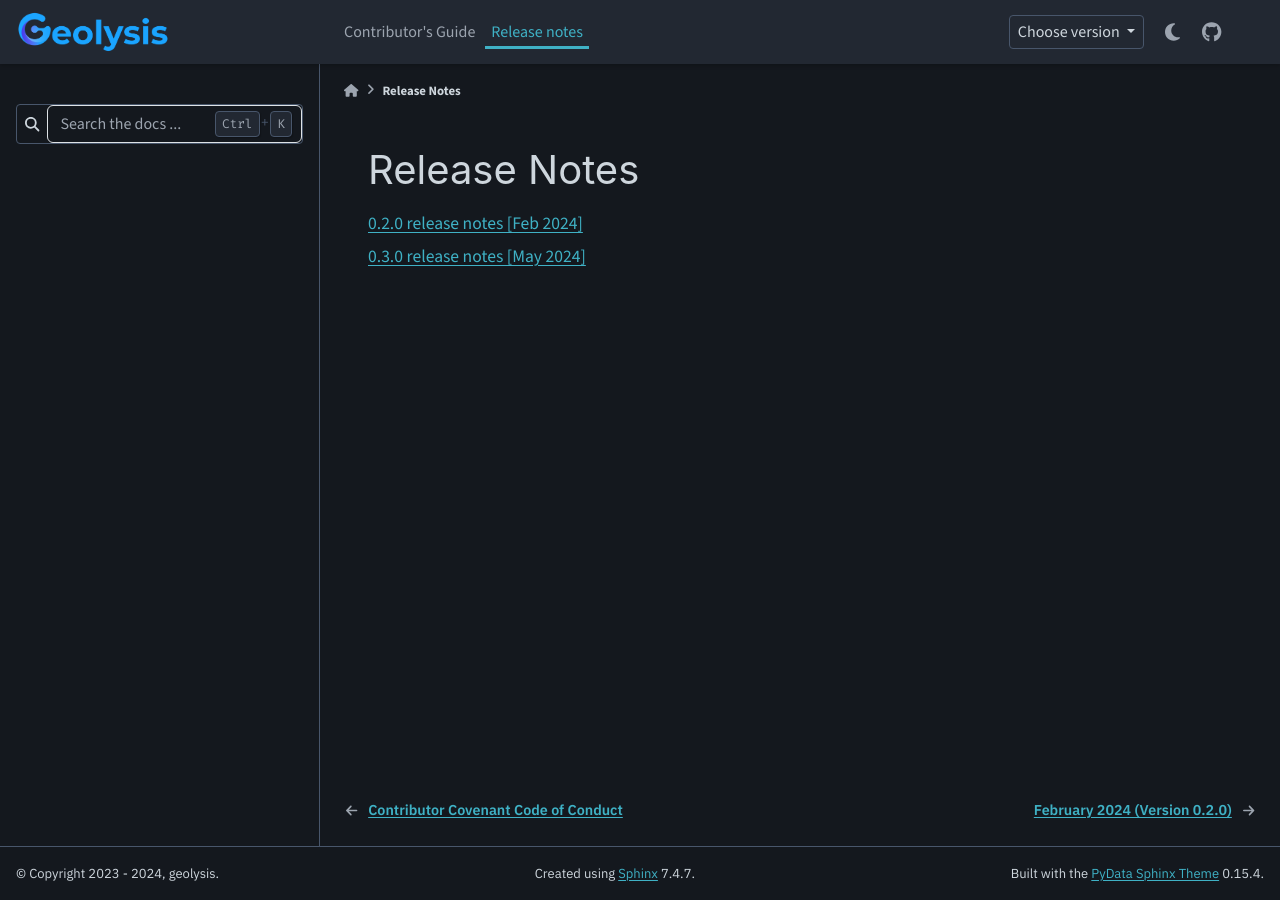
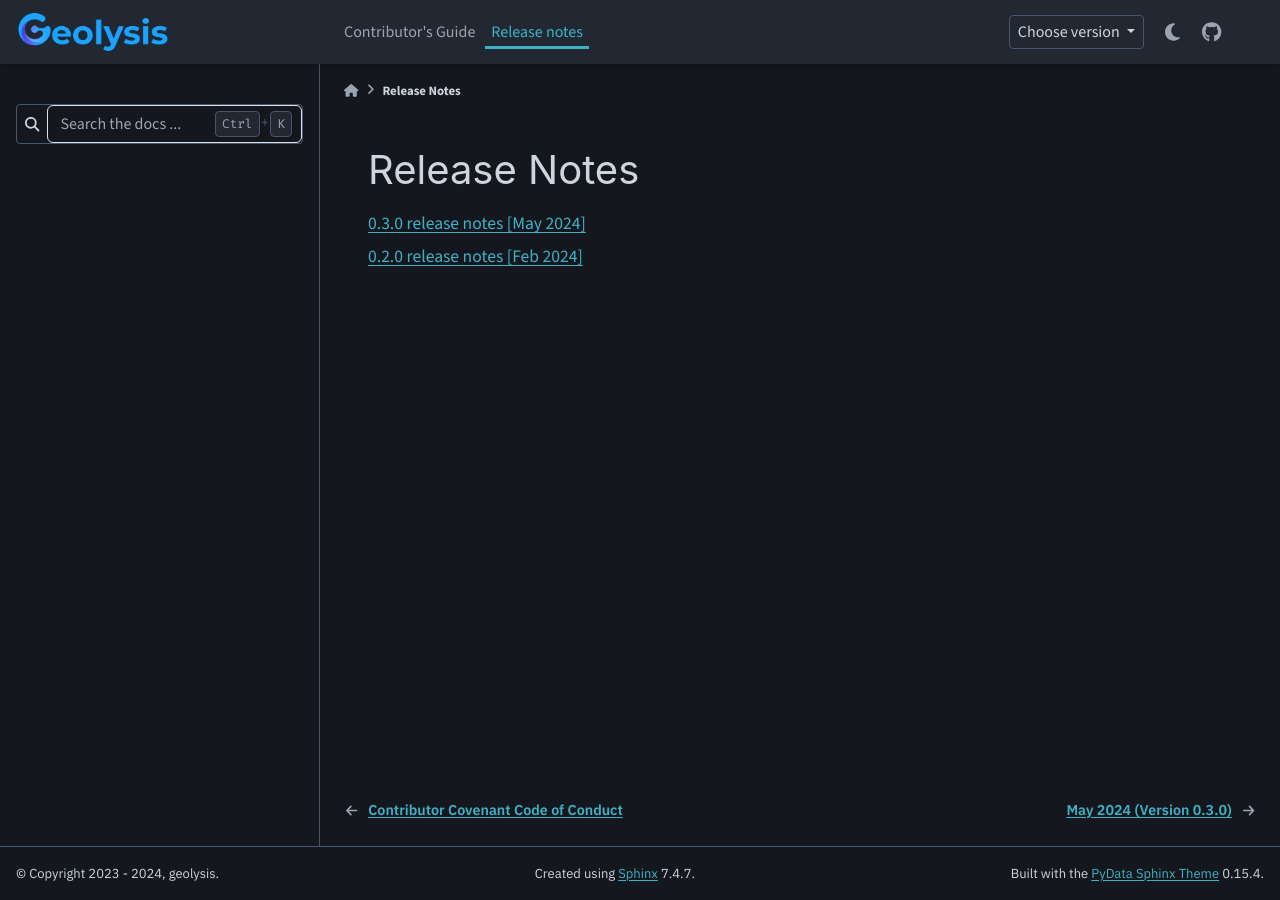
Before and after one commit to patrickboateng/geolysis, a Sphinx documentation site: the page built from docs/source/release_notes/index.rst, in a window 1280 px wide. Built offline with Sphinx 7.4.7 and the PyData theme 0.15.4, drawn with Linux system fonts in a browser that asks for light colours; nearby versions of some CDN libraries; pages that are not in the unit, such as notebooks, are missing from menus; comment, search, counter and statistics services are not loaded.

Commit message:
arranged toctree items in a chronological order

```diff
--- a/docs/source/release_notes/index.rst
+++ b/docs/source/release_notes/index.rst
@@ -5,5 +5,5 @@ Release Notes
 .. toctree::
     :maxdepth: 1
 
+    0.3.0 release notes [May 2024] <0.3.0-notes>
     0.2.0 release notes [Feb 2024] <0.2.0-notes>
-    0.3.0 release notes [May 2024] <0.3.0-notes>
```
